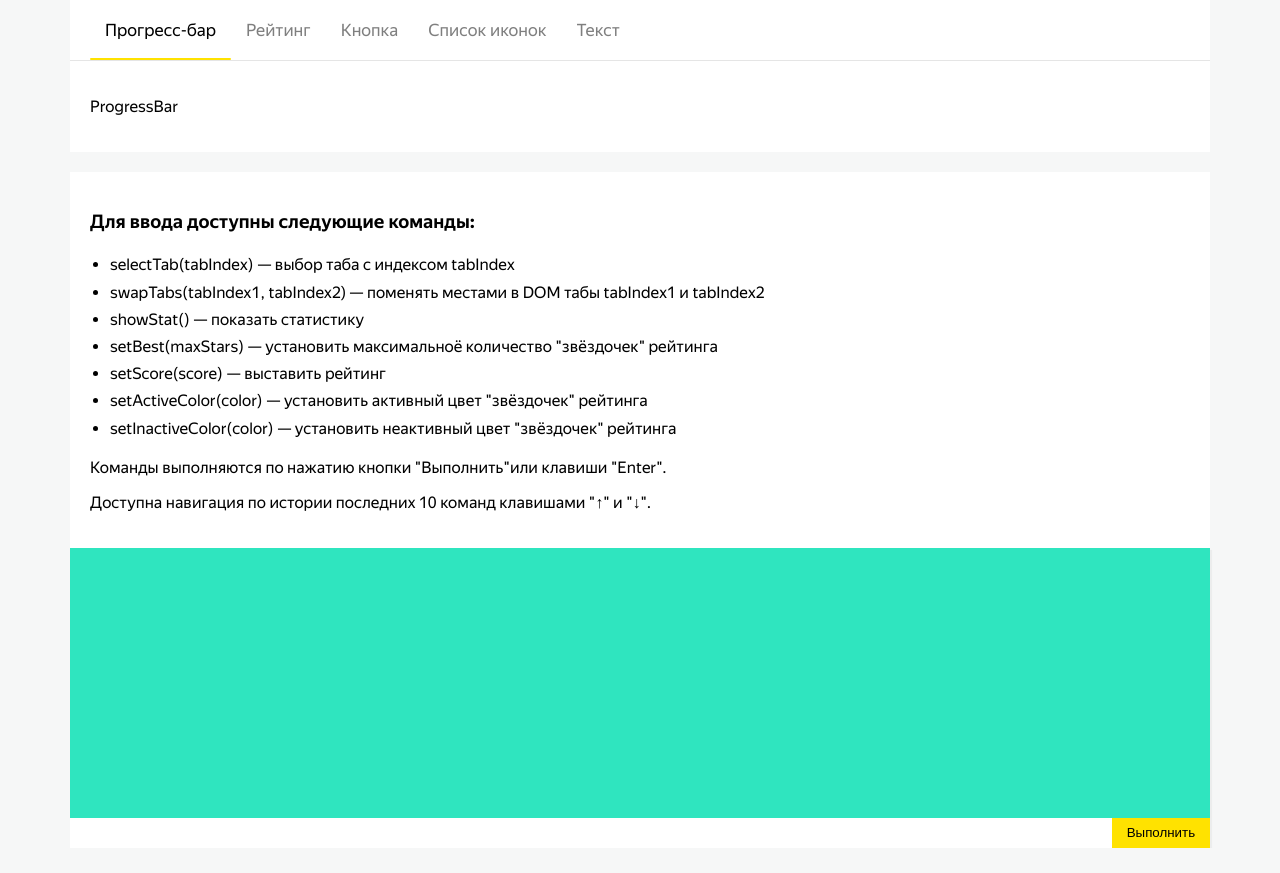
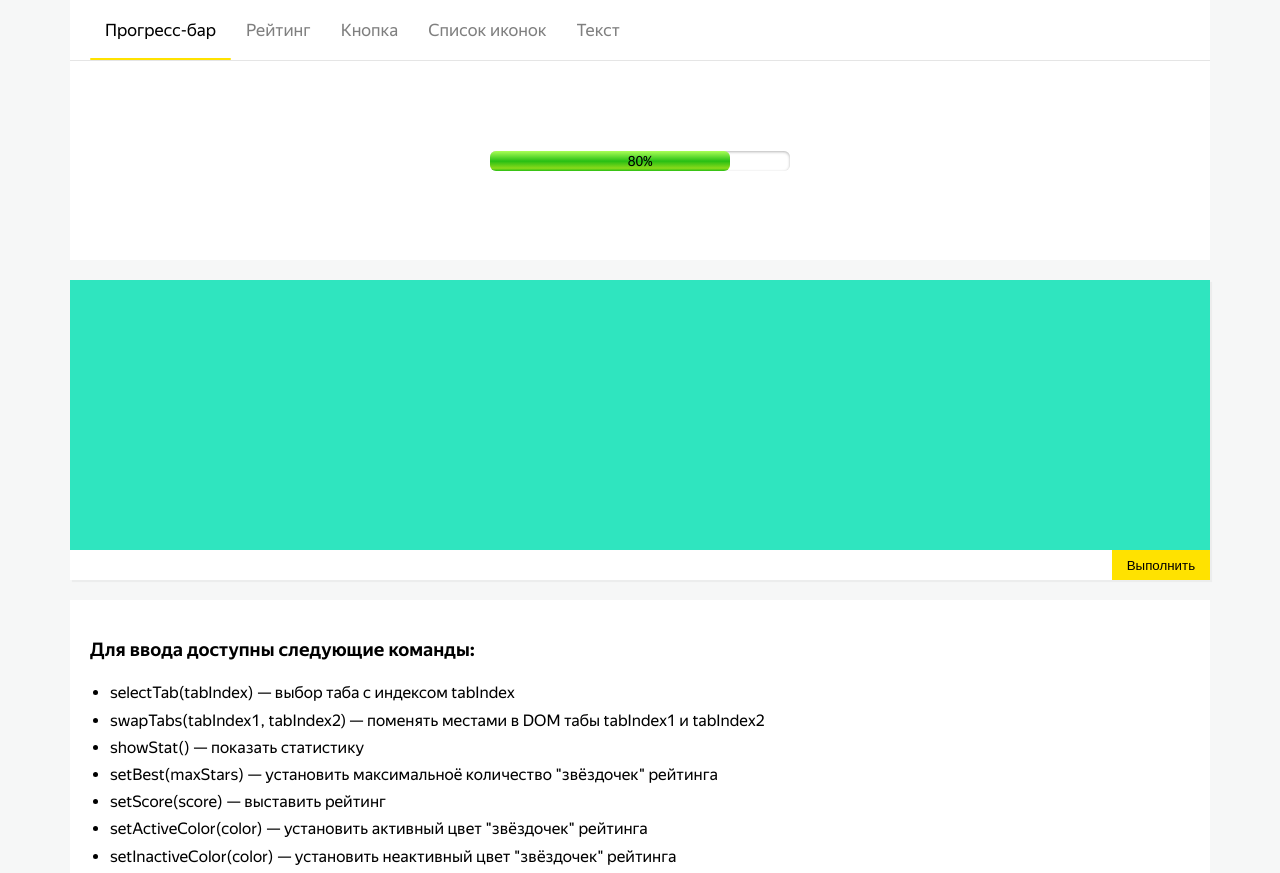
Before and after one commit to redveronika/ya-mm-task, a React app: page /main/progress-bar in a window 1280 px wide. Shown: the top 873 px of the page. Before the commit the page ends 848 px from the top, so only its background shows below. Built offline with nearby package versions, Linux system fonts and the light colour scheme.

Commit message:
Сверстала прогресс-бар и создала reducer для него

```diff
--- a/app/blocks/console/console.css
+++ b/app/blocks/console/console.css
@@ -1,3 +1,7 @@
+.command-window__container {
+    margin-top: 20px;
+}
+
 .console {
     display: flex;
     flex-direction: column;
--- a/app/blocks/main/main.css
+++ b/app/blocks/main/main.css
@@ -13,7 +13,11 @@
 }
 
 .content {
+    display: flex;
+    align-items: center;
+    justify-content: center;
     width: 100%;
+    min-height: 200px;
     padding: 20px;
     box-sizing: border-box;
     background-color: #fff;
--- a/app/blocks/main/main.js
+++ b/app/blocks/main/main.js
@@ -23,12 +23,13 @@ const Main = ({ filter, tabs }) => (
             { filter !== null && filterComponents()[filter]() }
         </section>
         <section className="command-window">
+            <Console />
             <div className="command-window__description commands-description">
                 <h3>Для ввода доступны следующие команды:</h3>
                 <ul className="commands-description__list">
                     <li>selectTab(tabIndex) — выбор таба с индексом tabIndex</li>
                     <li>swapTabs(tabIndex1, tabIndex2) — поменять местами в DOM табы
-                    tabIndex1 и tabIndex2</li>
+                        tabIndex1 и tabIndex2</li>
                     <li>showStat() — показать статистику</li>
                     <li>setBest(maxStars) — установить максимальноё количество {'"звёздочек"'} рейтинга</li>
                     <li>setScore(score) — выставить рейтинг</li>
@@ -36,11 +37,10 @@ const Main = ({ filter, tabs }) => (
                     <li>setInactiveColor(color) — установить неактивный цвет {'"звёздочек"'} рейтинга</li>
                 </ul>
                 <p>Команды выполняются по нажатию кнопки {'"Выполнить"'}
-                     или клавиши {'"Enter"'}.</p>
+                    или клавиши {'"Enter"'}.</p>
                 <p>Доступна навигация по истории последних 10
                     команд клавишами {'"↑"'} и {'"↓"'}.</p>
             </div>
-            <Console />
         </section>
     </main>
 );
--- a/app/blocks/progress-bar/progress-bar.css
+++ b/app/blocks/progress-bar/progress-bar.css
@@ -0,0 +1,24 @@
+.progress-bar {
+    position: relative;
+    display: flex;
+    border-radius: 6px;
+    box-shadow: inset 0 1px 3px 0 rgba(0, 0, 0, 0.29);
+    background-color: #fff;
+}
+
+.progress-bar__inner {
+    border-radius: 6px;
+    background-image: -moz-linear-gradient( 90deg, rgb(40,191,20) 0%, rgb(139,218,26) 14%, rgb(40,191,20) 49%, rgb(171,255,88) 100%);
+    background-image: -webkit-linear-gradient( 90deg, rgb(40,191,20) 0%, rgb(139,218,26) 14%, rgb(40,191,20) 49%, rgb(171,255,88) 100%);
+    background-image: -ms-linear-gradient( 90deg, rgb(40,191,20) 0%, rgb(139,218,26) 14%, rgb(40,191,20) 49%, rgb(171,255,88) 100%);
+}
+
+.progress-bar__text {
+    position: absolute;
+    display: flex;
+    justify-content: center;
+    align-items: center;
+    width: 100%;
+    height: 100%;
+    font-size: 14px;
+}
--- a/app/blocks/progress-bar/progress-bar.js
+++ b/app/blocks/progress-bar/progress-bar.js
@@ -17,8 +17,19 @@ class ProgressBar extends Component {
     }
 
     render() {
+        const { width, height, progress } = this.props.progress;
+        const styles = {
+            width: `${width}px`,
+            height: `${height}px`,
+        };
+        const innerStyles = {
+            width: `${progress}%`,
+        };
         return (
-            <p>ProgressBar</p>
+            <div className="progress-bar" style={styles} >
+                <span className="progress-bar__text">{progress}%</span>
+                <div className="progress-bar__inner" style={innerStyles}></div>
+            </div>
         );
     }
 }
@@ -29,6 +40,7 @@ ProgressBar.propTypes = {
     setActiveTabOpenTime: PropTypes.func.isRequired,
     history: PropTypes.object.isRequired,
     activeTabOpenTime: PropTypes.any,
+    progress: PropTypes.object.isRequired,
 };
 
 ProgressBar.defaultProps = {
@@ -38,6 +50,7 @@ ProgressBar.defaultProps = {
 export default connect(
     state => ({
         activeTabOpenTime: state.tabs.activeTabOpenTime,
+        progress: state.progress,
     }),
     { setSessionTime, setActiveTabOpenTime },
 )(withRouter(ProgressBar));
--- a/app/reducers/index.js
+++ b/app/reducers/index.js
@@ -2,9 +2,11 @@ import { combineReducers } from 'redux';
 import { reducer as tabs } from './tabs.reducer';
 import { reducer as console } from './console.reducer';
 import { reducer as rating } from './rating.reducer';
+import { reducer as progress } from './progress.reducer';
 
 export default combineReducers({
     tabs,
     console,
     rating,
+    progress,
 });
--- /dev/null
+++ b/app/reducers/progress.reducer.js
@@ -0,0 +1,20 @@
+const initialState = {
+    width: 300,
+    height: 20,
+    progress: 80,
+};
+
+const SET_PROGRESS = 'SET_PROGRESS';
+
+const setProgress = progress => ({ type: SET_PROGRESS, payload: progress });
+
+const reducer = (state = initialState, action) => {
+    switch (action.type) {
+    case SET_PROGRESS:
+        return { ...state, progress: action.payload };
+    default:
+        return state;
+    }
+};
+
+export { reducer, setProgress };
```
